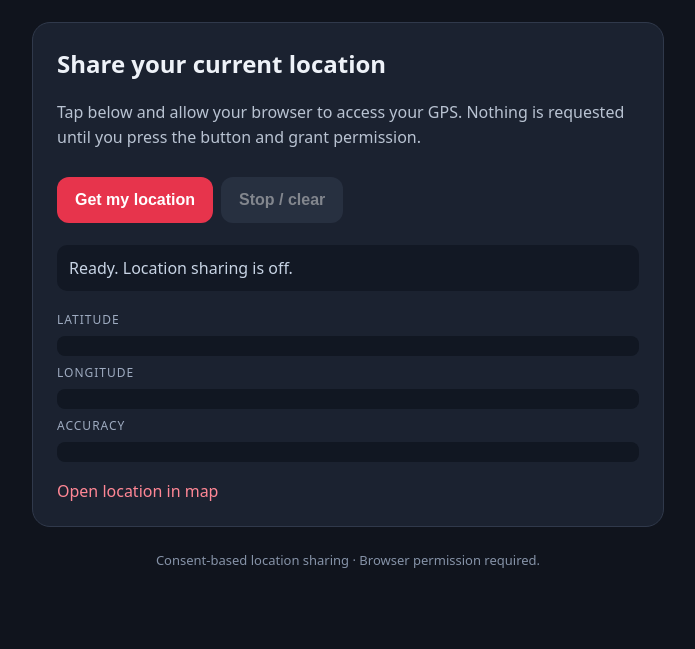
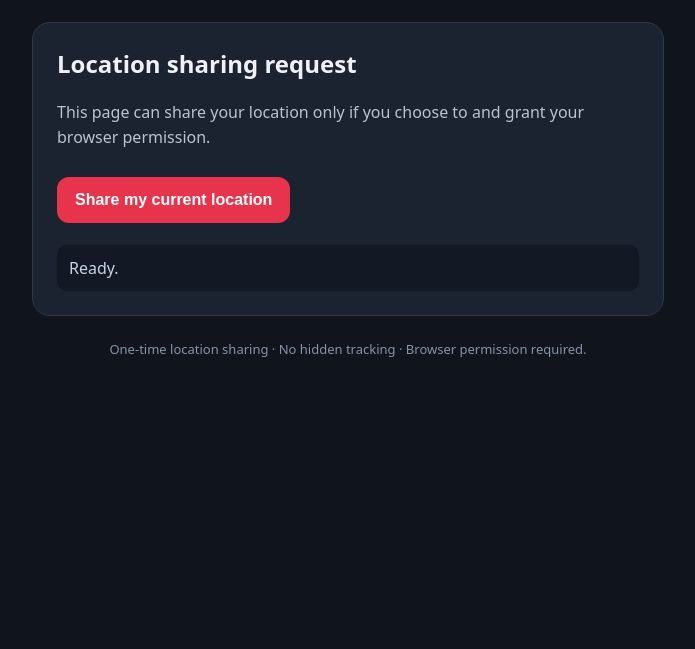
Before and after one commit to raymartm805-boop/-live-location-share-, a plain HTML site: page index.html in a window 1280 px wide. Shown: the part 155-804 px from the top of the page, without its empty margins (292-987 px from the left). Drawn offline with Linux system fonts and the light colour scheme.

Commit message:
Update consent location-sharing page

```diff
--- a/index.html
+++ b/index.html
@@ -1 +1 @@
-<!doctype html><html lang="en"><head><meta charset="utf-8"><meta name="viewport" content="width=device-width,initial-scale=1"><title>Live Location Share</title><link rel="stylesheet" href="style.css"></head><body><main class="wrap"><header><div class="mark">⌖</div><div><h1>Live Location Share</h1><p>Share your location only when you choose.</p></div></header><section class="panel"><h2>Share your current location</h2><p>Tap below and allow your browser to access your GPS. Nothing is requested until you press the button and grant permission.</p><button id="start">Get my location</button><button id="stop" class="secondary" disabled>Stop / clear</button><div id="status" role="status">Ready. Location sharing is off.</div><div id="details" hidden><label>Latitude</label><div id="lat"></div><label>Longitude</label><div id="lon"></div><label>Accuracy</label><div id="acc"></div><a id="map" target="_blank" rel="noopener">Open location in map</a></div></section><footer>Consent-based location sharing · Browser permission required.</footer></main><script src="app.js"></script></body></html>
+<!doctype html><html lang="en"><head><meta charset="utf-8"><meta name="viewport" content="width=device-width,initial-scale=1"><title>Location Share</title><link rel="stylesheet" href="style.css"></head><body><main class="wrap"><header><div class="mark">⌖</div><div><h1>Location Share</h1><p>Sharing happens only with permission.</p></div></header><section class="panel"><div id="request"><h2>Location sharing request</h2><p>This page can share your location only if you choose to and grant your browser permission.</p><button id="share">Share my current location</button></div><div id="result" hidden><h2>Location link ready</h2><p>Your coordinates are included in this link. Share it with the person you intended.</p><div id="coords"></div><button id="copy">Copy location link</button><a id="map" target="_blank" rel="noopener">Open map</a></div><div id="view" hidden><h2>Location received</h2><p>The shared coordinates from this link:</p><div id="received"></div><a id="map2" target="_blank" rel="noopener">Open shared location in map</a></div><div id="status" role="status">Ready.</div><button id="clear" class="secondary" hidden>Clear / stop</button></section><footer>One-time location sharing · No hidden tracking · Browser permission required.</footer></main><script src="app.js"></script></body></html>
```
